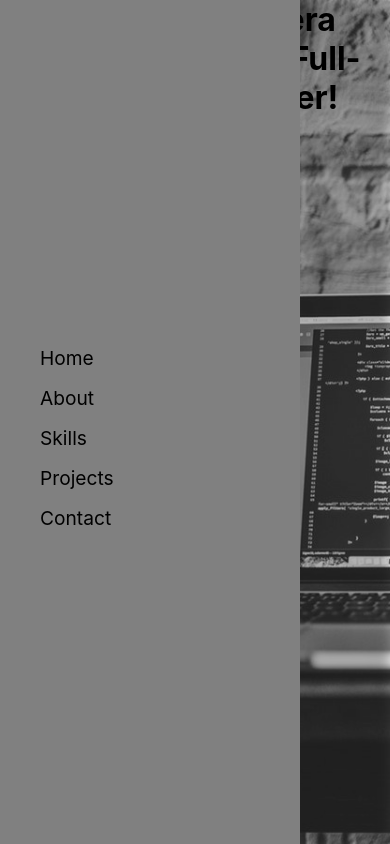
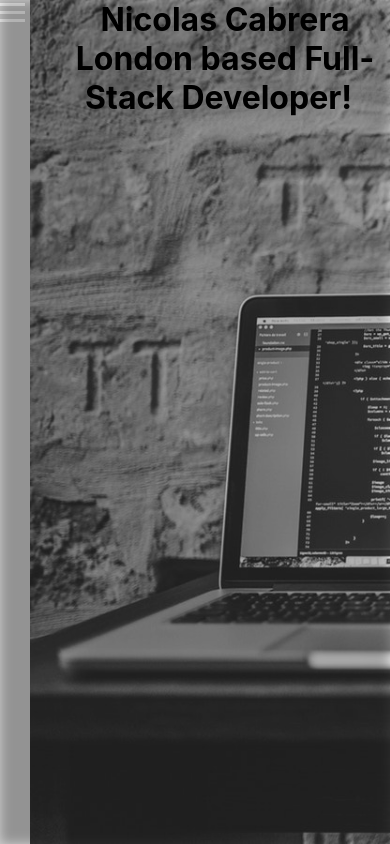
Before and after one commit to Nicolas-Cabrera/MyPortfolio, a React (Create React App) app: page / in a window 390 px wide. Both pictures are taken after a click on the button 15 px from the left and 12 px from the top of the page. Shown: the top 844 px of the page. Built offline with nearby package versions, Linux system fonts and the light colour scheme.

Commit message:
Menu supposively fixed

```diff
--- a/src/App.css
+++ b/src/App.css
@@ -13,8 +13,12 @@ h1{
     height: 100%;
 }
 
-@media(max-width: 600px) {
+@media(max-width: 800px) {
     .container{
-        grid-template-columns: 1fr 11fr;
+        display: block;
+    }
+
+    .content {
+        padding-left: 30px;
     }
 }
--- a/src/Backdrop/Backdrop.js
+++ b/src/Backdrop/Backdrop.js
@@ -2,7 +2,10 @@ import React from 'react';
 import './Backdrop.css';
 
 const backdrop = props => (
-    <div className='backdrop' onClick={props.click}></div>
+    <>
+        <div className='backdrop' onClick={props.click}></div>
+    </>
+
 );
 
 export default backdrop;
--- a/src/Contact/Contact.css
+++ b/src/Contact/Contact.css
@@ -1,5 +1,5 @@
 .contact-area {
-    text-align: center;
+    text-align: left;
 }
 .icon {
     padding: 50px;
--- a/src/MobileToggle/SideDrawer.css
+++ b/src/MobileToggle/SideDrawer.css
@@ -36,8 +36,8 @@
     color: white;
 }
 
-@media(min-width: 601px){
-    .sidedrawer     {
+@media(max-width: 601px){
+    .sidedrawer {
         display: none;
     }
 }
--- a/src/MobileToggle/SideDrawer.js
+++ b/src/MobileToggle/SideDrawer.js
@@ -9,11 +9,11 @@ const SideDrawer = props => {
     return (
         <nav className={drawerClasses}>
             <ul>
-                <li><a href='/'>Home</a></li>
-                <li><a href='/'>About</a></li>
-                <li><a href='/'>Skills</a></li>
-                <li><a href='/'>Projects</a></li>
-                <li><a href='/'>Contact</a></li>
+                <li><a href='/#home'>Home</a></li>
+                <li><a href='/#about'>About</a></li>
+                <li><a href='/#skills'>Skills</a></li>
+                <li><a href='/#projects'>Projects</a></li>
+                <li><a href='/#contact'>Contact</a></li>
             </ul>
         </nav>
     );
--- a/src/Sidebar/Sidebar.css
+++ b/src/Sidebar/Sidebar.css
@@ -1,5 +1,5 @@
 .sideBar{
-    position: fixed;
+    position: relative;
     height: 100%;
     background: #d3d3d3;
     grid-area: sideBar;
@@ -26,7 +26,11 @@
     color: #a9a9a9;
 }
 
-@media(max-width: 600px) {
+@media(max-width: 800px) {
+
+    .sideBar {
+        position: fixed;
+    }
     .sidebar-items{
         display: none;
     }
@@ -35,7 +39,7 @@
     } */
 }
 
-@media(min-width: 601px){
+@media(min-width: 801px){
     .sidebar-Toggle-Button{
         display: none;
     }
```
